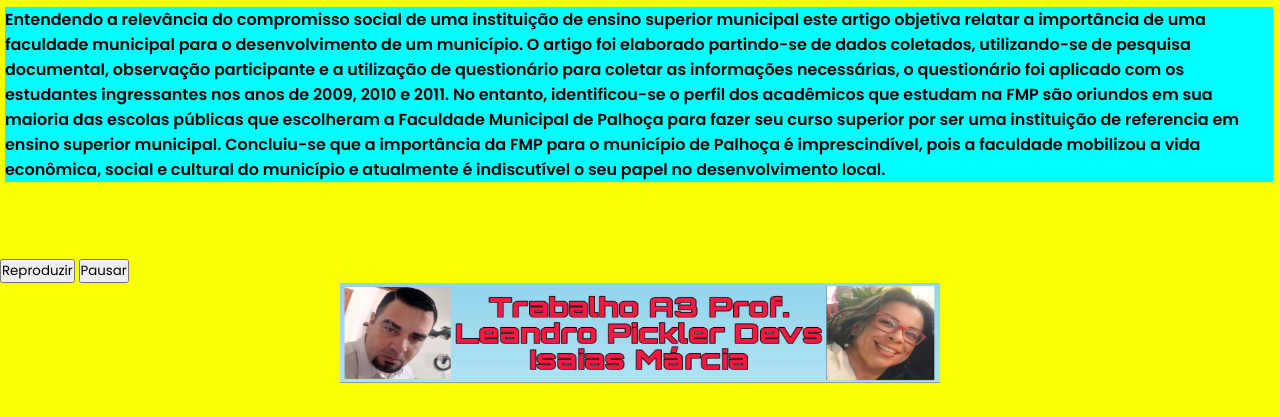
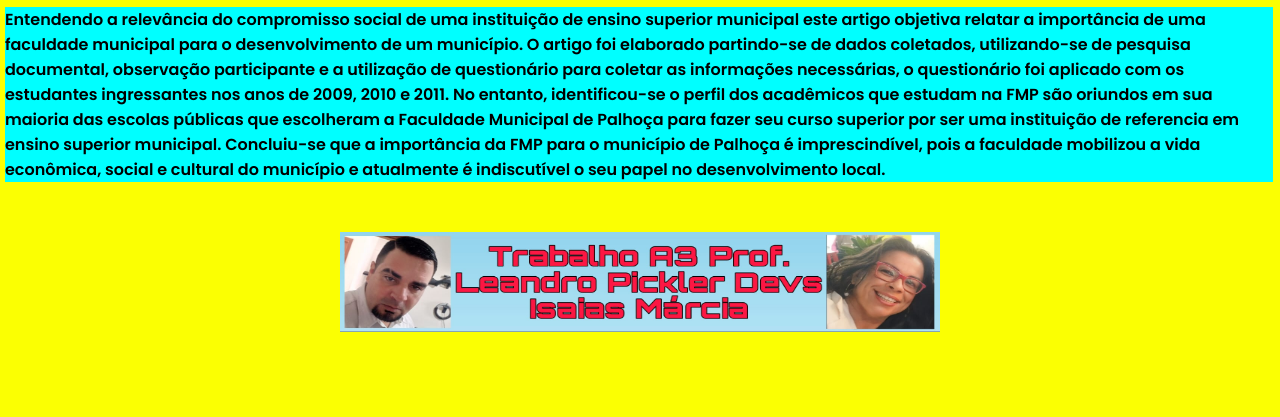
Before and after one commit to IsaiasOliveira2023/ProvaA3, a plain HTML site: page index.html in a window 1280 px wide. Shown: the part 731-1148 px from the top of the page. Drawn offline with Linux system fonts and the light colour scheme.

Commit message:
Update index.html

```diff
--- a/index.html
+++ b/index.html
@@ -56,10 +56,6 @@
         <br>
     <br>
     <br>
-    <br>
-    <audio id="meu-audio" src="music.mp3"></audio>
-<button onclick="playAudio()">Reproduzir</button>
-<button onclick="pauseAudio()">Pausar</button>
 
     <center>
         <img src="img9.jpeg" alt="" style="width:600px;height:100px;"></a>
```
